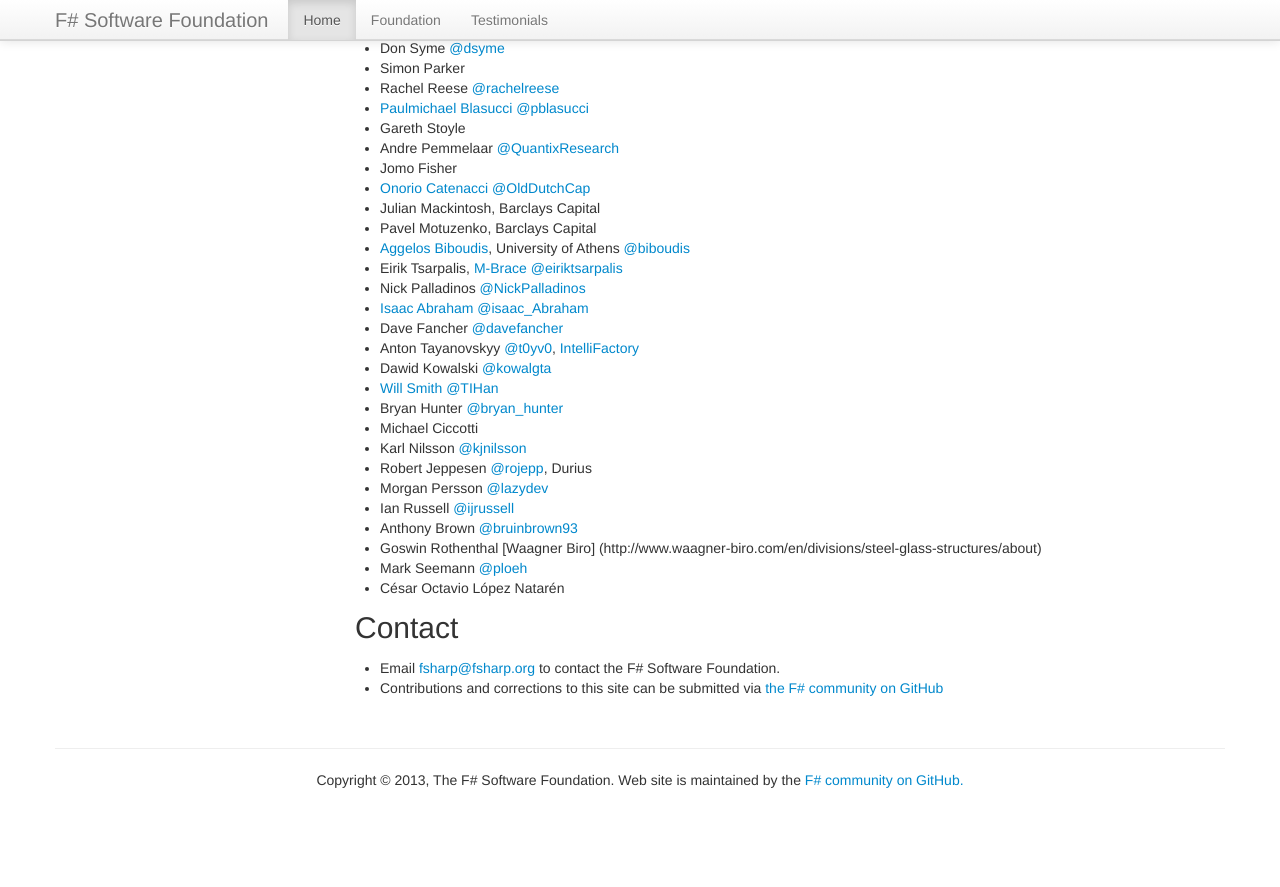
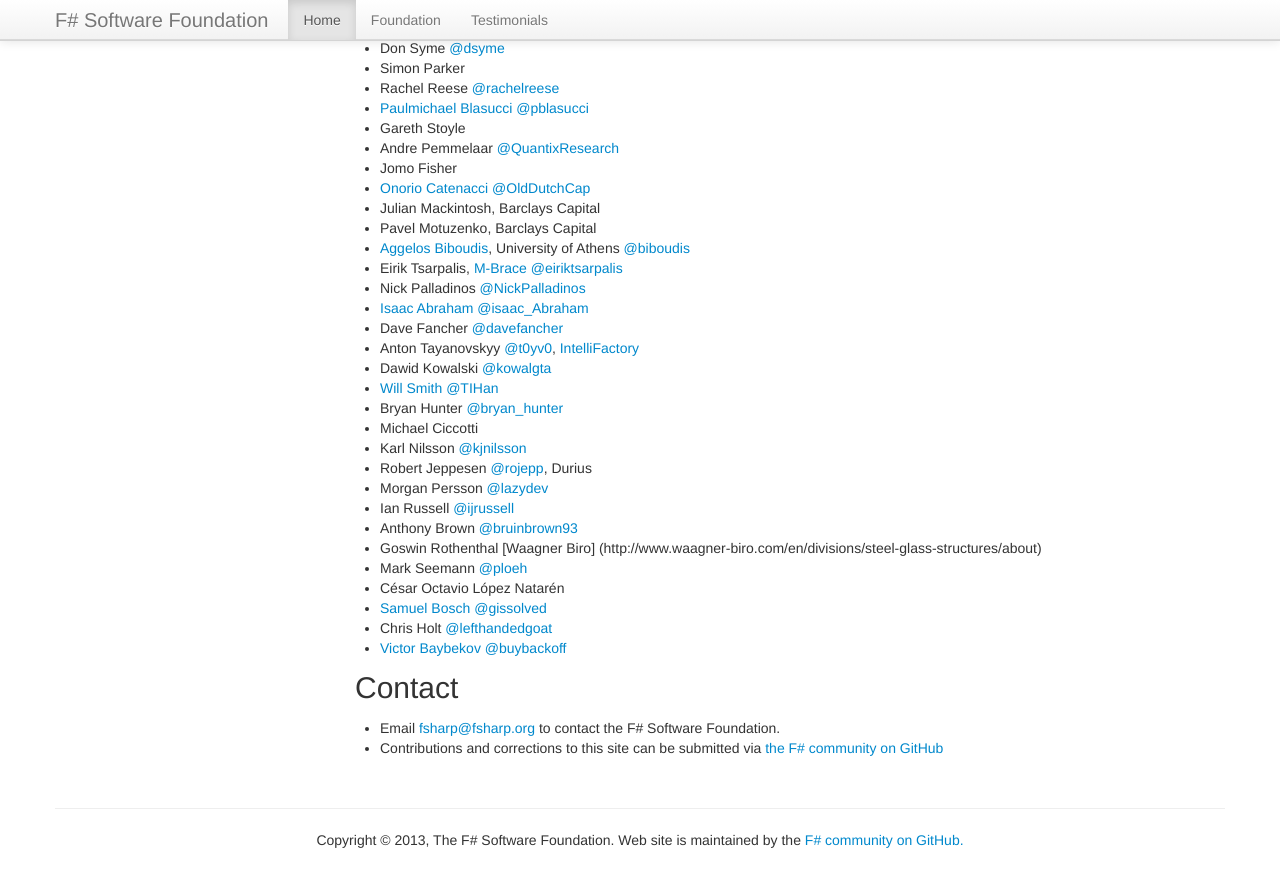
Before and after one commit to fsharp/fsharp.org, a Jekyll site: the page built from foundation.md, in a window 1280 px wide and 900 px high, scrolled down 3384 px. Shown: the top 887 px of the window. Built offline with Jekyll 4.4.1, drawn with Linux system fonts in a browser that asks for light colours; nearby versions of some CDN libraries; some web fonts are replaced; comment, search, counter and statistics services are not loaded; before the commit the page ends 4224 px from its top, so only the background shows below that.

Commit message:
Added Samuel Bosch, Chris Holt & Victor Baybekov

```diff
--- a/foundation.md
+++ b/foundation.md
@@ -163,10 +163,13 @@ See the current [list of affiliated technical groups](/technical-groups) and [us
  * Robert Jeppesen [@rojepp](http://twitter.com/rojepp), Durius
  * Morgan Persson [@lazydev](http://twitter.com/lazydev)
  * Ian Russell [@ijrussell](http://twitter.com/ijrussell)
- * Anthony Brown [@bruinbrown93](https://twitter.com/bruinbrown93)
+ * Anthony Brown [@bruinbrown93](http://twitter.com/bruinbrown93)
  * Goswin Rothenthal [Waagner Biro] (http://www.waagner-biro.com/en/divisions/steel-glass-structures/about)
  * Mark Seemann [@ploeh](https://twitter.com/ploeh)
  * César Octavio López Natarén
+ * [Samuel Bosch](http://www.samuelbosch.com ) [@gissolved](http://twitter.com/gissolved)
+ * Chris Holt [@lefthandedgoat](http://twitter.com/lefthandedgoat)
+ * [Victor Baybekov](http://fi.im/) [@buybackoff](http://twitter.com/buybackoff)
 
 ## Contact
 
```
